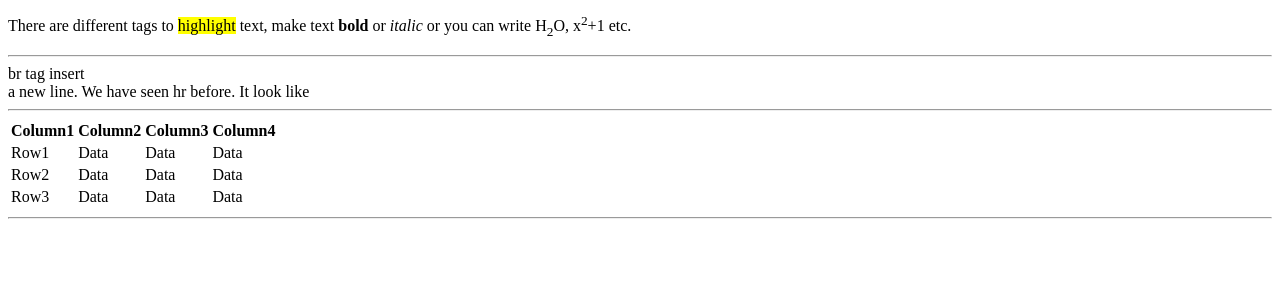
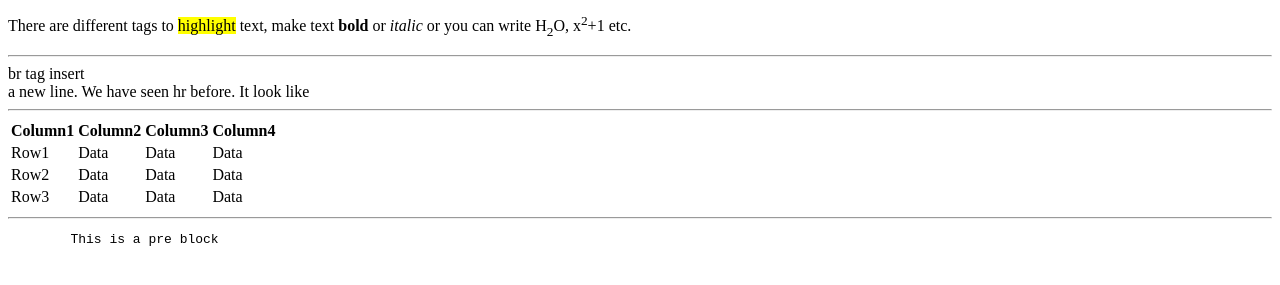
Before and after one commit to mistrysontu/hello-world, a plain HTML site: page index.html in a window 1280 px wide. Shown: the part 603-888 px from the top of the page. Drawn offline with Linux system fonts and the light colour scheme.

Commit message:
add some conflicting code

```diff
--- a/index.html
+++ b/index.html
@@ -68,7 +68,7 @@
     </table>
     <hr>
     <pre>
-
+        This is a pre block
 
     </pre>
 
```
